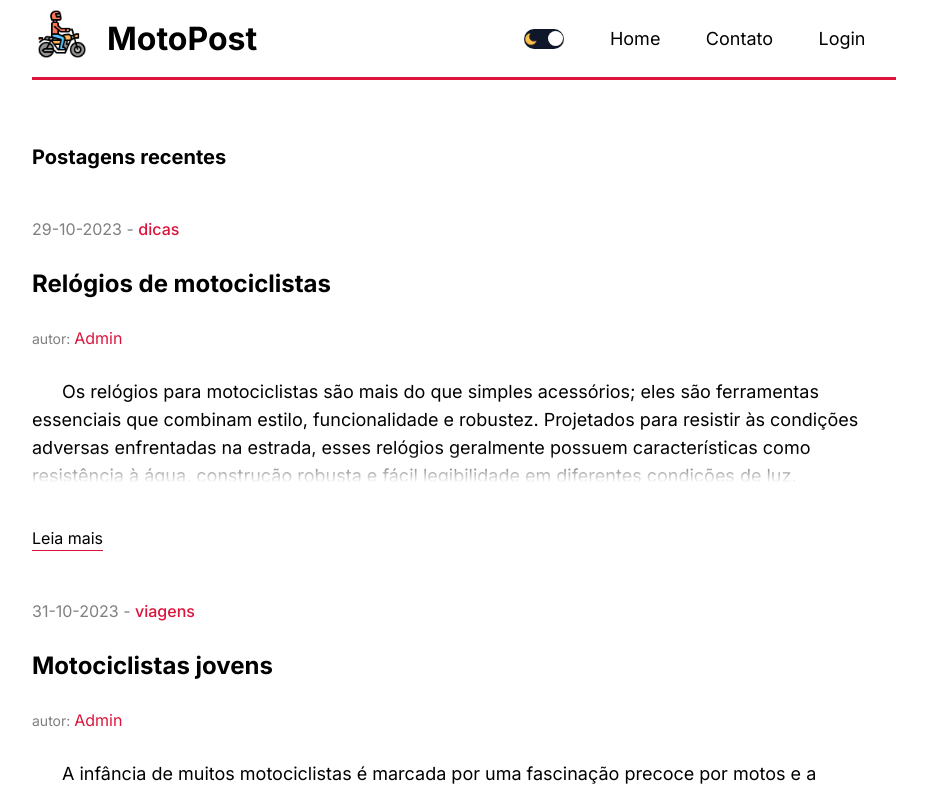
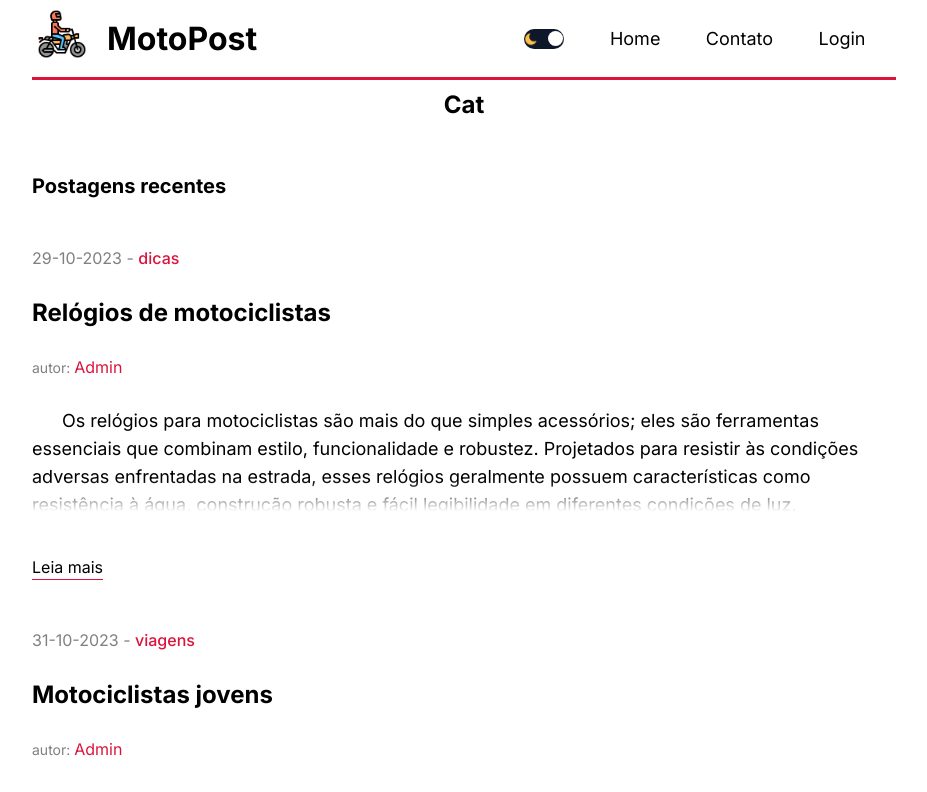
Before and after one commit to TrueAlexander/motopost, a Next.js app: page /dicas in a window 1280 px wide. Shown: the top 792 px of the page, without its empty margins (176-1103 px from the left). Built offline with nearby package versions, Linux system fonts and the light colour scheme; no server answers.

Commit message:
try number 4 maybe

```diff
--- a/src/app/[cat]/page.jsx
+++ b/src/app/[cat]/page.jsx
@@ -19,7 +19,7 @@ const categoryPage = ({searchParams}) => {
 
   return (
   <div className={styles.container}>
-    <h2 className={styles.title} style={{backgroundColor: `${catBg[cat]}`}}>{cat}</h2>
+    <h2 className={styles.title} style={{backgroundColor: `${catBg[cat]}`}}>{"cat"}</h2>
     <div className={styles.content}>
       <CardList page={page} cat={cat}/>
     </div>
```
